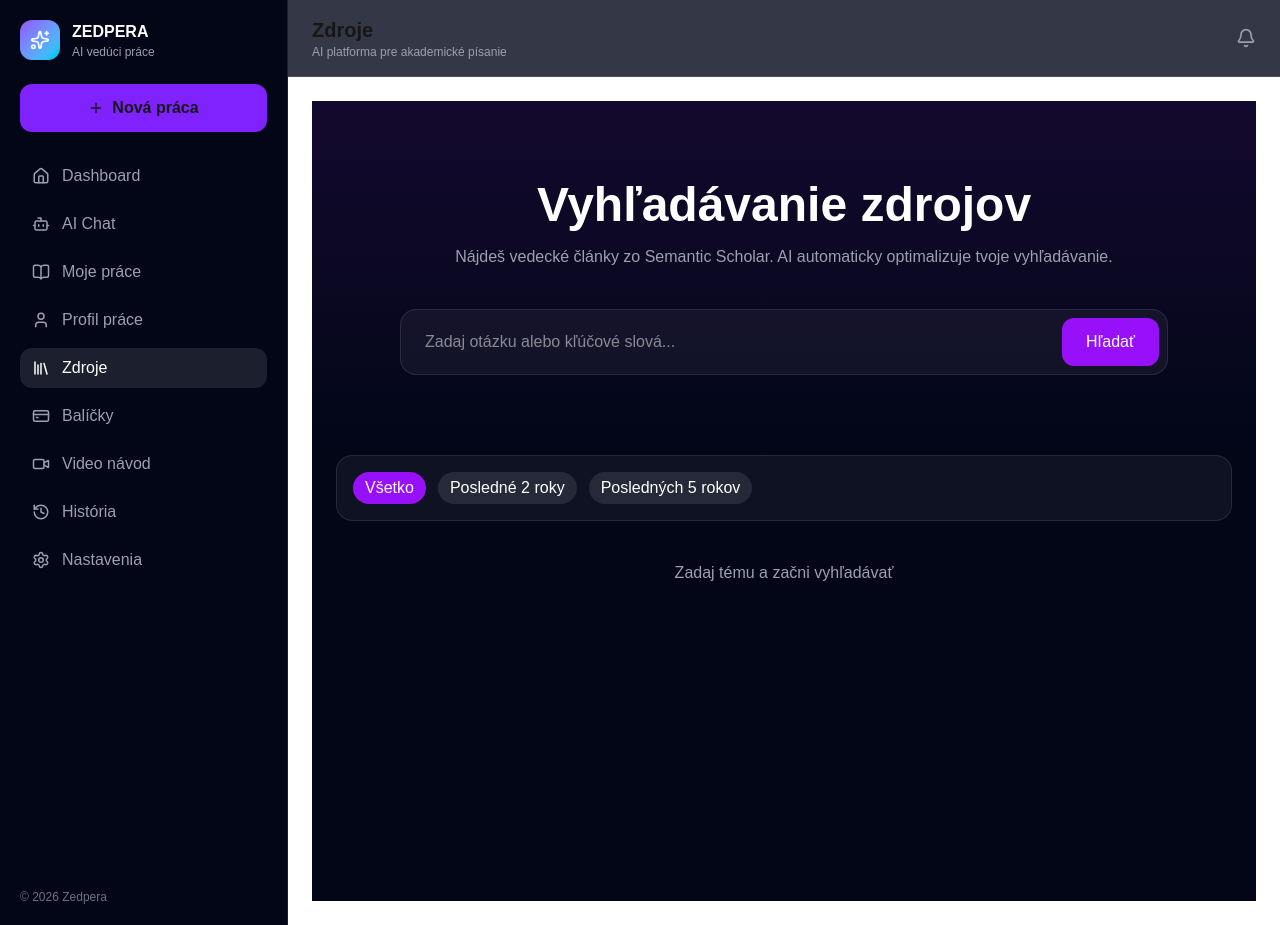
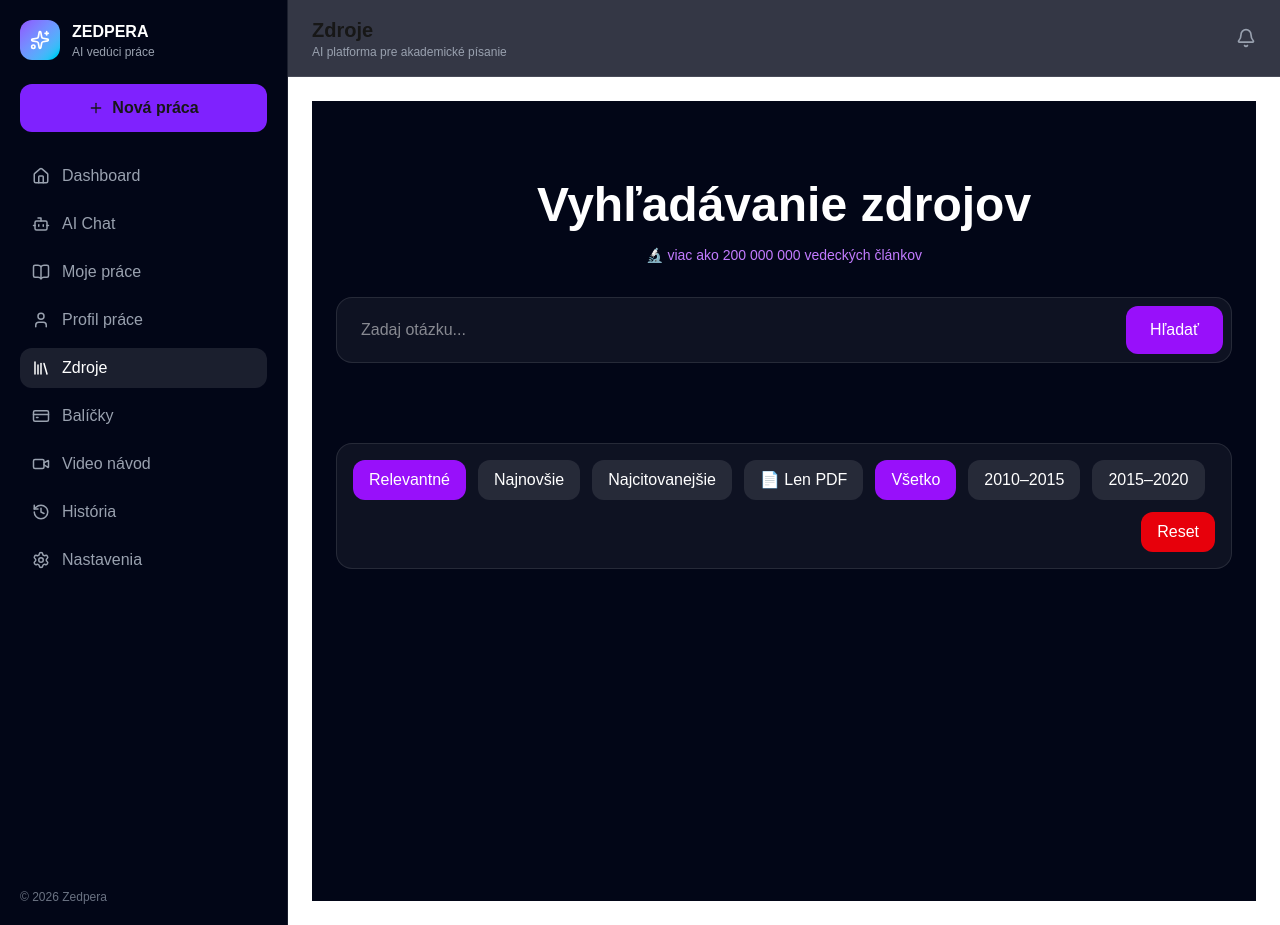
Before and after one commit to Peter8209/moj-ai-projekt, a Next.js app: page /sources in a window 1280 px wide. Built offline with nearby package versions, Linux system fonts and the light colour scheme.

Commit message:
🔥 Sources page - Semantic Scholar + AI + history + recommendations

```diff
--- a/app/sources/page.tsx
+++ b/app/sources/page.tsx
@@ -1,8 +1,7 @@
 'use client';
 
-import { useState } from 'react';
+import { useState, useEffect } from 'react';
 
-// ================= TYPES =================
 type Source = {
   id: number;
   title: string;
@@ -10,21 +9,75 @@ type Source = {
   year?: number;
   authors?: string[];
   url?: string;
-  citation?: string;
 };
 
-// ================= PAGE =================
 export default function SourcesPage() {
 
   const [sources, setSources] = useState<Source[]>([]);
   const [loading, setLoading] = useState(false);
+
   const [query, setQuery] = useState('');
+  const [history, setHistory] = useState<string[]>([]);
+  const [recent, setRecent] = useState<Source[]>([]);
+  const [recommended, setRecommended] = useState<Source[]>([]);
 
-  const [yearFilter, setYearFilter] = useState<string>('all');
+  const [sort, setSort] = useState('relevance');
+  const [onlyPdf, setOnlyPdf] = useState(false);
+
+  const [yearFrom, setYearFrom] = useState('');
+  const [yearTo, setYearTo] = useState('');
+  const [yearPreset, setYearPreset] = useState('all');
+
+  // ================= LOAD =================
+  useEffect(() => {
+    const h = localStorage.getItem('search_history');
+    const r = localStorage.getItem('recent_papers');
+
+    if (h) setHistory(JSON.parse(h));
+    if (r) setRecent(JSON.parse(r));
+  }, []);
+
+  // ================= HISTORY =================
+  const saveToHistory = (q: string) => {
+    const updated = [q, ...history.filter(x => x !== q)].slice(0, 3);
+    setHistory(updated);
+    localStorage.setItem('search_history', JSON.stringify(updated));
+
+    generateRecommendations(updated);
+  };
+
+  // ================= RECENT =================
+  const saveRecentPaper = (paper: Source) => {
+    const updated = [paper, ...recent.filter(p => p.title !== paper.title)].slice(0, 5);
+    setRecent(updated);
+    localStorage.setItem('recent_papers', JSON.stringify(updated));
+  };
+
+  // ================= AI RECOMMEND =================
+  const generateRecommendations = async (queries: string[]) => {
+    if (!queries.length) return;
+
+    try {
+      const res = await fetch('/api/sources', {
+        method: 'POST',
+        headers: { 'Content-Type': 'application/json' },
+        body: JSON.stringify({ action: "search", query: queries.join(' ') })
+      });
+
+      const data = await res.json();
+      setRecommended(data.results?.slice(0, 3) || []);
+    } catch {
+      setRecommended([]);
+    }
+  };
 
   // ================= SEARCH =================
-  const searchSources = async () => {
-    if (!query) return;
+  const searchSources = async (customQuery?: string) => {
+    const q = customQuery || query;
+    if (!q) return;
+
+    setQuery(q);
+    saveToHistory(q);
 
     setLoading(true);
 
@@ -33,66 +86,74 @@ export default function SourcesPage() {
       headers: { 'Content-Type': 'application/json' },
       body: JSON.stringify({
         action: "search",
-        query,
+        query: q,
+        filters: { sort, onlyPdf, yearFrom, yearTo }
       }),
     });
 
     const data = await res.json();
-
     setSources(data.results || []);
     setLoading(false);
   };
 
-  // ================= FILTER =================
-  const filteredSources = sources.filter((s) => {
-    if (yearFilter === 'all') return true;
+  // ================= YEAR =================
+  const setYearPresetHandler = (type: string) => {
+    setYearPreset(type);
 
-    if (yearFilter === '2y') return s.year && s.year >= 2023;
-    if (yearFilter === '5y') return s.year && s.year >= 2020;
+    switch (type) {
+      case '2010-2015':
+        setYearFrom('2010-01-01');
+        setYearTo('2015-12-31');
+        break;
 
-    return true;
-  });
+      case '2015-2020':
+        setYearFrom('2015-01-01');
+        setYearTo('2020-12-31');
+        break;
 
-  // ================= USE =================
-  const useSource = (s: Source) => {
-    const existing = localStorage.getItem('used_sources');
-    const parsed = existing ? JSON.parse(existing) : [];
+      default:
+        setYearFrom('');
+        setYearTo('');
+    }
+  };
 
-    localStorage.setItem(
-      'used_sources',
-      JSON.stringify([...parsed, s])
-    );
-
-    alert("Zdroj pridaný do práce");
+  // ================= RESET =================
+  const resetFilters = () => {
+    setQuery('');
+    setSources([]);
+    setSort('relevance');
+    setOnlyPdf(false);
+    setYearFrom('');
+    setYearTo('');
+    setYearPreset('all');
   };
 
   return (
     <div className="min-h-screen bg-[#020617] text-white">
 
-      {/* ================= HERO ================= */}
-      <div className="py-20 px-6 text-center bg-gradient-to-b from-purple-900/20 to-transparent">
+      {/* HERO */}
+      <div className="py-20 text-center px-6">
 
         <h1 className="text-5xl font-black mb-4">
           Vyhľadávanie zdrojov
         </h1>
 
-        <p className="text-gray-400 max-w-2xl mx-auto mb-10">
-          Nájdeš vedecké články zo Semantic Scholar.
-          AI automaticky optimalizuje tvoje vyhľadávanie.
+        <p className="text-purple-400 text-sm mb-8">
+          🔬 viac ako 200 000 000 vedeckých článkov
         </p>
 
-        {/* SEARCH BAR */}
-        <div className="max-w-3xl mx-auto flex gap-2 bg-white/5 p-2 rounded-2xl border border-white/10">
+        {/* SEARCH */}
+        <div className="max-w-4xl mx-auto flex gap-2 bg-white/5 p-2 rounded-2xl border border-white/10">
 
           <input
             value={query}
             onChange={(e) => setQuery(e.target.value)}
-            placeholder="Zadaj otázku alebo kľúčové slová..."
+            placeholder="Zadaj otázku..."
             className="flex-1 bg-transparent px-4 py-3 outline-none"
           />
 
           <button
-            onClick={searchSources}
+            onClick={() => searchSources()}
             className="bg-purple-600 px-6 rounded-xl"
           >
             Hľadať
@@ -100,109 +161,120 @@ export default function SourcesPage() {
 
         </div>
 
+        {/* HISTORY */}
+        {history.length > 0 && (
+          <div className="flex gap-3 mt-6 justify-center flex-wrap">
+            {history.map((h, i) => (
+              <button
+                key={i}
+                onClick={() => searchSources(h)}
+                className="px-4 py-2 bg-white/10 hover:bg-purple-600/30 rounded-xl text-sm"
+              >
+                {h}
+              </button>
+            ))}
+          </div>
+        )}
+
       </div>
 
-      {/* ================= FILTER BAR ================= */}
-      <div className="max-w-5xl mx-auto px-6 mb-10">
+      {/* FILTERS */}
+      <div className="max-w-6xl mx-auto px-6 mb-10">
+        <div className="bg-white/5 p-4 rounded-2xl border border-white/10 flex flex-wrap gap-3 items-center">
 
-        <div className="bg-white/5 p-4 rounded-2xl flex flex-wrap gap-3 border border-white/10">
+          {/* SORT */}
+          {[
+            { value: 'relevance', label: 'Relevantné' },
+            { value: 'year', label: 'Najnovšie' },
+            { value: 'citations', label: 'Najcitovanejšie' },
+          ].map(opt => (
+            <button
+              key={opt.value}
+              onClick={() => setSort(opt.value)}
+              className={`px-4 py-2 rounded-xl ${
+                sort === opt.value ? 'bg-purple-600' : 'bg-white/10'
+              }`}
+            >
+              {opt.label}
+            </button>
+          ))}
 
           <button
-            onClick={() => setYearFilter('all')}
-            className={`px-3 py-1 rounded-full ${
-              yearFilter === 'all' ? 'bg-purple-600' : 'bg-white/10'
+            onClick={() => setOnlyPdf(!onlyPdf)}
+            className={`px-4 py-2 rounded-xl ${
+              onlyPdf ? 'bg-green-600' : 'bg-white/10'
             }`}
           >
-            Všetko
+            📄 Len PDF
           </button>
 
+          {[
+            { key: 'all', label: 'Všetko' },
+            { key: '2010-2015', label: '2010–2015' },
+            { key: '2015-2020', label: '2015–2020' },
+          ].map(y => (
+            <button
+              key={y.key}
+              onClick={() => setYearPresetHandler(y.key)}
+              className={`px-4 py-2 rounded-xl ${
+                yearPreset === y.key ? 'bg-purple-600' : 'bg-white/10'
+              }`}
+            >
+              {y.label}
+            </button>
+          ))}
+
+          {/* RESET */}
           <button
-            onClick={() => setYearFilter('2y')}
-            className={`px-3 py-1 rounded-full ${
-              yearFilter === '2y' ? 'bg-purple-600' : 'bg-white/10'
-            }`}
+            onClick={resetFilters}
+            className="bg-red-600 px-4 py-2 rounded-xl ml-auto"
           >
-            Posledné 2 roky
-          </button>
-
-          <button
-            onClick={() => setYearFilter('5y')}
-            className={`px-3 py-1 rounded-full ${
-              yearFilter === '5y' ? 'bg-purple-600' : 'bg-white/10'
-            }`}
-          >
-            Posledných 5 rokov
+            Reset
           </button>
 
         </div>
-
       </div>
 
-      {/* ================= RESULTS ================= */}
+      {/* RESULTS */}
       <div className="max-w-5xl mx-auto px-6 pb-20">
 
         {loading && (
-          <p className="text-purple-400 text-center mb-10">
-            🔍 Hľadám najrelevantnejšie zdroje...
-          </p>
-        )}
-
-        {!loading && filteredSources.length === 0 && (
-          <p className="text-gray-400 text-center">
-            Zadaj tému a začni vyhľadávať
+          <p className="text-center text-purple-400">
+            🔍 Hľadám...
           </p>
         )}
 
         <div className="grid gap-6">
 
-          {filteredSources.map((s) => (
-            <div
-              key={s.id}
-              className="bg-white/5 p-6 rounded-2xl border border-white/10 hover:border-purple-500 transition"
-            >
+          {sources.map(s => (
+            <div key={s.id} className="bg-white/5 p-6 rounded-xl">
 
-              {/* TITLE */}
-              <h3 className="text-xl font-bold mb-2">
-                {s.title}
-              </h3>
+              <h3 className="font-bold text-lg">{s.title}</h3>
 
-              {/* META */}
-              <p className="text-sm text-gray-400">
+              <p className="text-gray-400 text-sm">
                 {s.authors?.join(', ')} • {s.year}
               </p>
 
-              {/* ABSTRACT */}
-              <p className="text-gray-300 mt-3 line-clamp-4">
-                {s.abstract}
-              </p>
+              <p className="mt-3 text-gray-300">{s.abstract}</p>
 
-              {/* ACTIONS */}
-              <div className="mt-5 flex flex-wrap gap-3">
+              <div className="mt-4 flex gap-3">
 
                 <button
-                  onClick={() => useSource(s)}
-                  className="bg-green-600 px-4 py-2 rounded-xl"
+                  onClick={() => saveRecentPaper(s)}
+                  className="bg-green-600 px-3 py-1 rounded"
                 >
-                  Použiť v práci
+                  Použiť
                 </button>
 
                 {s.url && (
                   <a
                     href={s.url}
                     target="_blank"
-                    className="bg-blue-600 px-4 py-2 rounded-xl"
+                    onClick={() => saveRecentPaper(s)}
+                    className="bg-blue-600 px-3 py-1 rounded"
                   >
-                    Otvoriť článok
+                    Otvoriť
                   </a>
-                )}
-
-                {s.citation && (
-                  <button
-                    onClick={() => navigator.clipboard.writeText(s.citation!)}
-                    className="bg-white/10 px-4 py-2 rounded-xl"
-                  >
-                    Kopírovať citáciu
-                  </button>
                 )}
 
               </div>
@@ -212,6 +284,48 @@ export default function SourcesPage() {
 
         </div>
 
+        {/* RECENT */}
+        {recent.length > 0 && (
+          <div className="mt-16">
+            <h2 className="text-xl font-bold mb-4">
+              📄 Nedávno otvorené
+            </h2>
+
+            <div className="grid gap-3">
+              {recent.map((r, i) => (
+                <button
+                  key={i}
+                  onClick={() => searchSources(r.title)}
+                  className="bg-white/5 p-3 rounded hover:bg-purple-600/20 text-left"
+                >
+                  {r.title}
+                </button>
+              ))}
+            </div>
+          </div>
+        )}
+
+        {/* RECOMMENDED */}
+        {recommended.length > 0 && (
+          <div className="mt-16">
+            <h2 className="text-xl font-bold mb-4">
+              🧠 Odporúčané pre teba
+            </h2>
+
+            <div className="grid gap-3">
+              {recommended.map((r, i) => (
+                <button
+                  key={i}
+                  onClick={() => searchSources(r.title)}
+                  className="bg-purple-600/10 p-3 rounded hover:bg-purple-600/30 text-left"
+                >
+                  {r.title}
+                </button>
+              ))}
+            </div>
+          </div>
+        )}
+
       </div>
 
     </div>
```
Also changed, not shown: app/api/supervisor/route.ts (added, +43 -0 lines).
